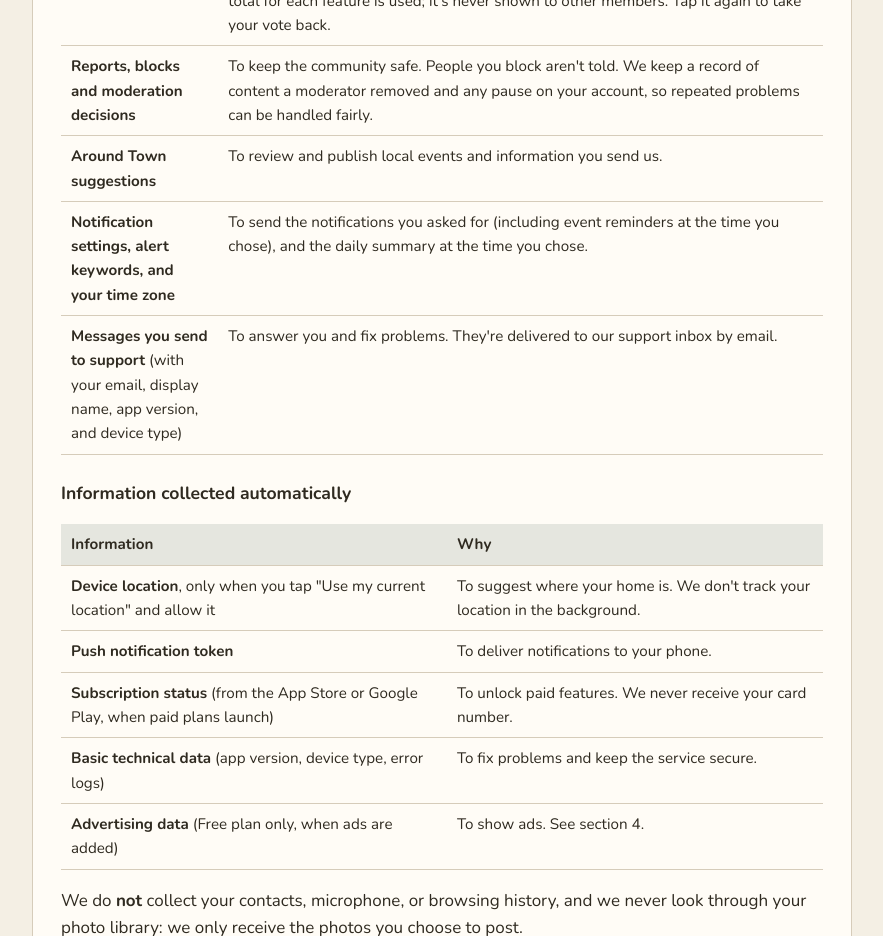
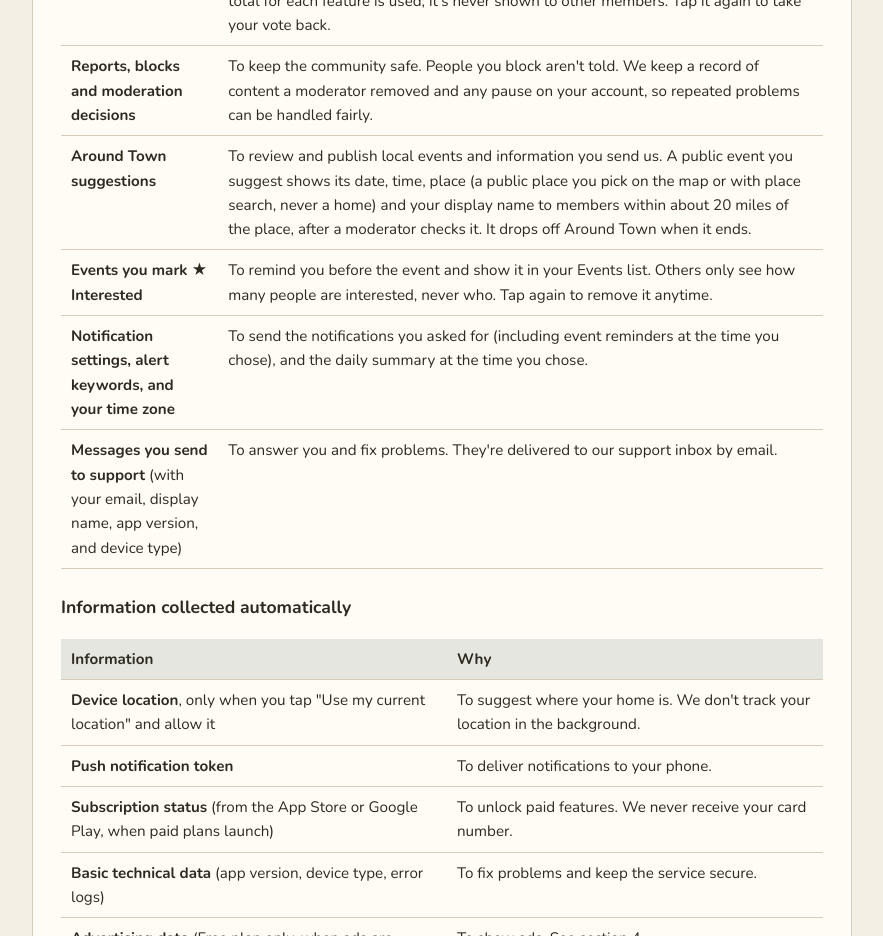
Before and after one commit to svkopecky/culdechat-site, a plain HTML site: page privacy.html in a window 1280 px wide. Shown: the part 2860-3796 px from the top of the page, without its empty margins (198-1081 px from the left). Drawn offline with nearby package versions, Linux system fonts and the light colour scheme.

Commit message:
Add files via upload

```diff
--- a/privacy.html
+++ b/privacy.html
@@ -104,7 +104,11 @@
 </tr>
 <tr>
 <td><strong>Around Town suggestions</strong></td>
-<td>To review and publish local events and information you send us.</td>
+<td>To review and publish local events and information you send us. A public event you suggest shows its date, time, place (a public place you pick on the map or with place search, never a home) and your display name to members within about 20 miles of the place, after a moderator checks it. It drops off Around Town when it ends.</td>
+</tr>
+<tr>
+<td><strong>Events you mark ★ Interested</strong></td>
+<td>To remind you before the event and show it in your Events list. Others only see how many people are interested, never who. Tap again to remove it anytime.</td>
 </tr>
 <tr>
 <td><strong>Notification settings, alert keywords, and your time zone</strong></td>
```
